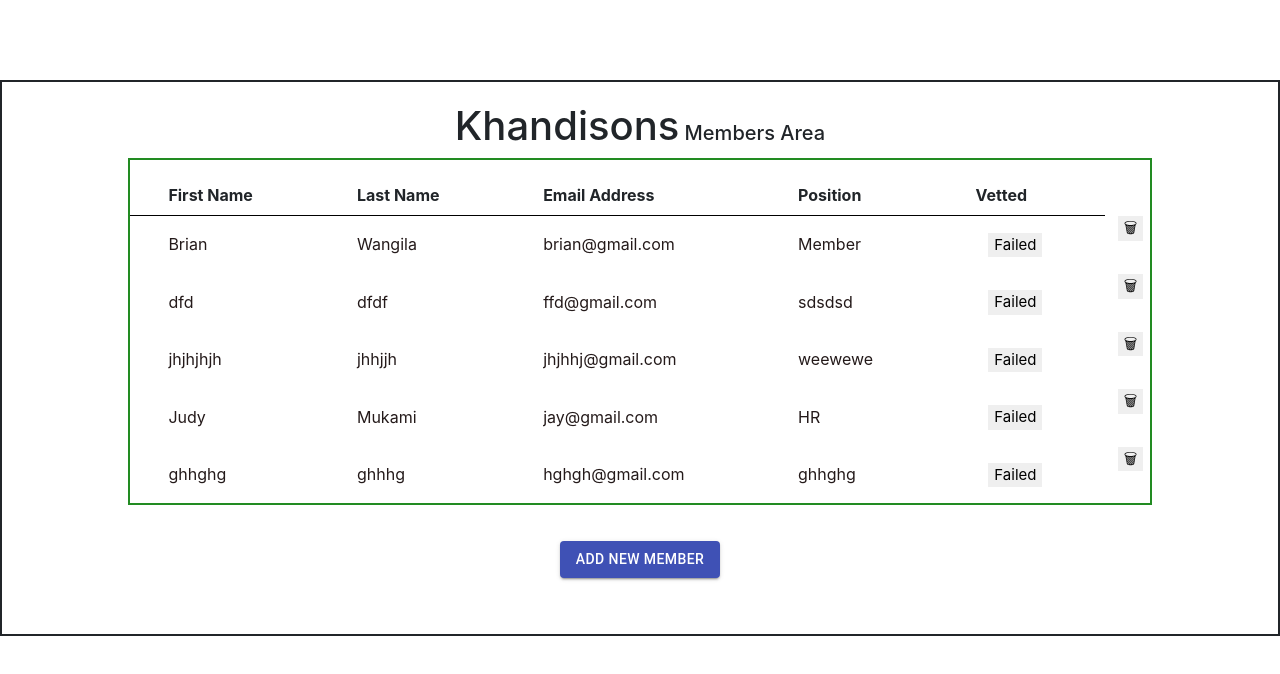
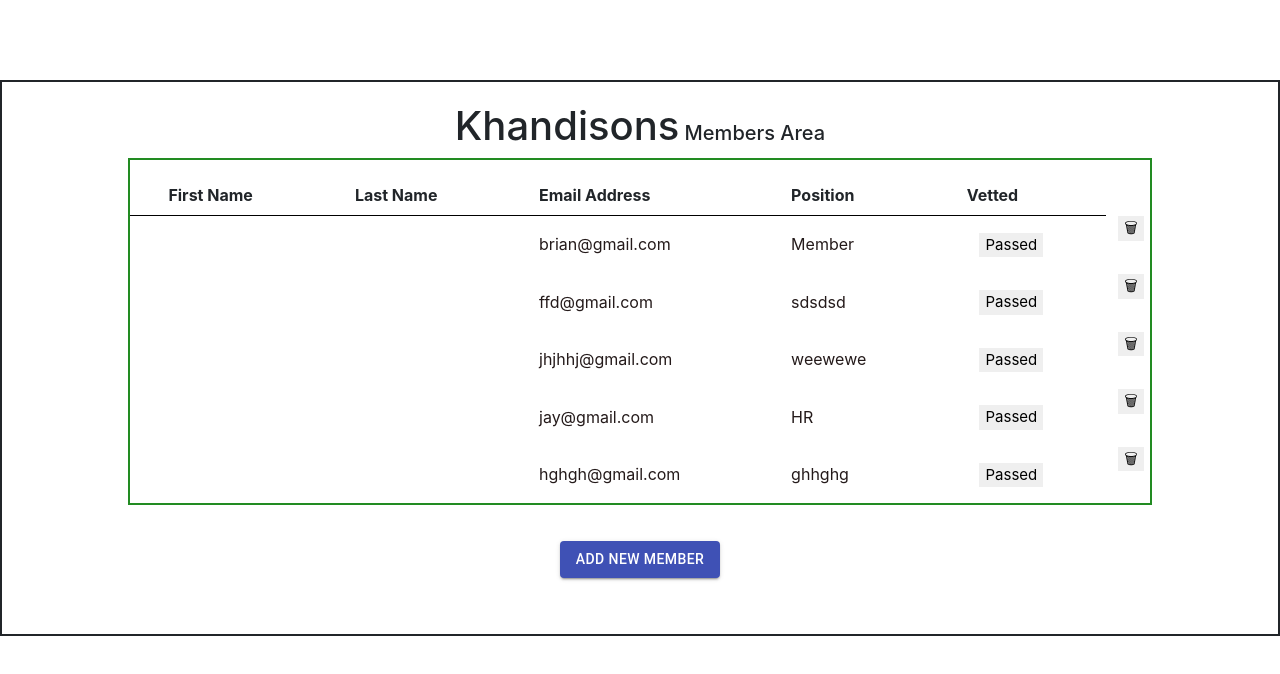
Before and after one commit to BrianWangila/Khandisons-Click, a React (Create React App) app in the folder Client/: page / in a window 1280 px wide. Shown: the top 674 px of the page. Built offline with nearby package versions, Linux system fonts and the light colour scheme; data requests are answered from the project's data file.

Commit message:
change the API url

```diff
--- a/Client/src/components/HomePage.js
+++ b/Client/src/components/HomePage.js
@@ -9,7 +9,7 @@ import MembersList from "./MembersList";
   const [members, setMembers] = useState([])
 
   useEffect(() => {
-    fetch("http://localhost:4000/members")
+    fetch("http://localhost:9292/members")
     .then((resp) => resp.json())
     .then((data) => setMembers(data))
   }, [])
--- a/Client/src/components/MembersList.js
+++ b/Client/src/components/MembersList.js
@@ -4,18 +4,18 @@ import React from 'react'
 
 
 function MembersList( { members, onDeleteMember, onUpdateMember } ) {
-  const { id, first_name, last_name, position, email, vetted: isVetted } = members
+  const { id, vetted: isVetted } = members
 
 
   const handleDeleteClick = () => {
-    fetch(`http://localhost:4000/members/${id}`, {
+    fetch(`http://localhost:9292/members/${id}`, {
       method: "DELETE"
     })
     onDeleteMember(id)
   }
 
   const handleUpdateVetting = () => {
-    fetch(`http://localhost:4000/members/${id}`, {
+    fetch(`http://localhost:9292/members/${id}`, {
       method: "PATCH",
       headers: {
         "Content-Type":"application/json"
@@ -47,12 +47,12 @@ function MembersList( { members, onDeleteMember, onUpdateMember } ) {
           return (
           <tbody>
             <tr key={member.id}>
-
-              <td>{member.first_name}</td>
-              <td>{member.last_name}</td>
+                {console.log(id)}
+              <td>{member.firstName}</td>
+              <td>{member.lastName}</td>
               <td>{member.email}</td>
               <td>{member.position}</td>
-              <td>{isVetted ? (
+              <td>{!isVetted ? (
                 <button onClick={handleUpdateVetting}>Passed</button>
               ):(
                 <button onClick={handleUpdateVetting}>Failed</button>
```
Also changed, not shown: Client/src/components/MemberCard.js (+12 -10 lines).
